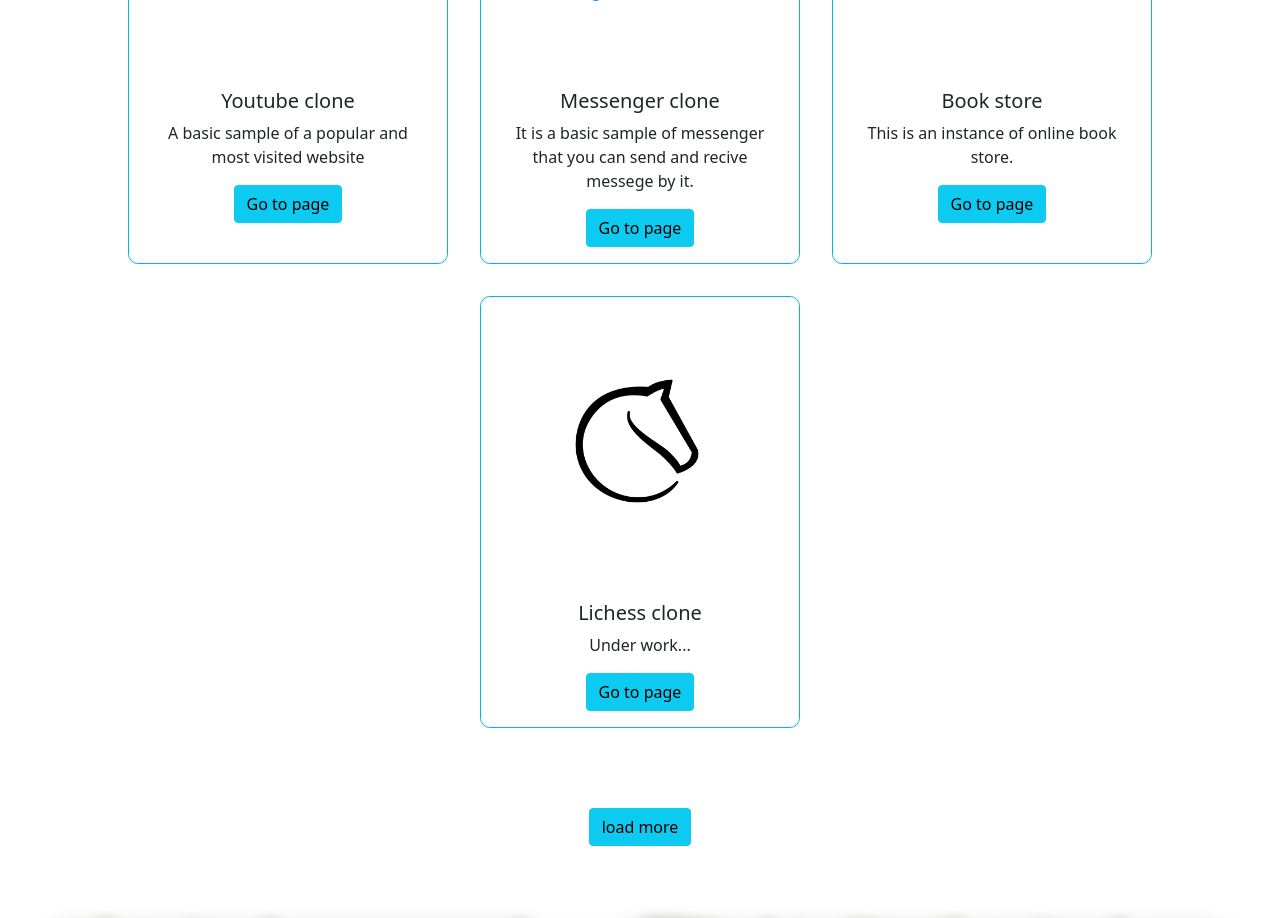
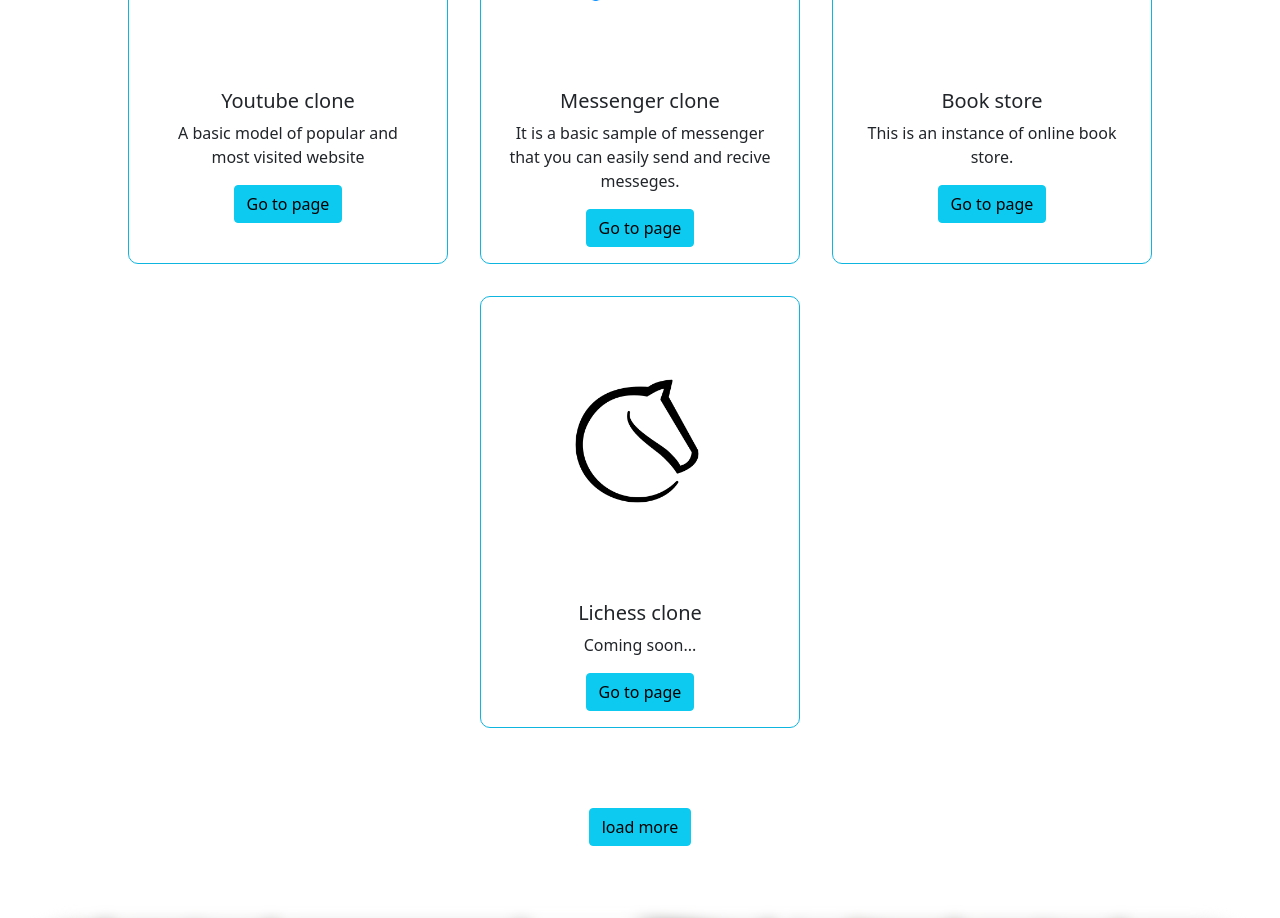
Before and after one commit to Mustafa-Zahedi/portfolio, a React (Create React App) app: page / in a window 1280 px wide. Shown: the part 2200-3118 px from the top of the page. Built offline with nearby package versions, Linux system fonts and the light colour scheme.

Commit message:
some chagne on explaination phrases

```diff
--- a/src/components/portofolio.jsx
+++ b/src/components/portofolio.jsx
@@ -9,7 +9,7 @@
       src: "./youtube.jpg",
       type: "desktop",
       link: "https://youtube-clone-liart.vercel.app",
-      explain: `A basic sample of a popular and most visited website`,
+      explain: `A basic model of popular and most visited website`,
     },
     {
       name: "Messenger clone",
@@ -17,7 +17,7 @@
       type: "web",
       link: "https://chat-messenger-psi.vercel.app/chats",
       explain:
-        "It is a basic sample of messenger that you can send and recive messege by it.",
+        "It is a basic sample of messenger that you can easily send and recive messeges.",
     },
     {
       name: "Book store",
@@ -30,7 +30,7 @@
       name: "Lichess clone",
       src: "./lichess.png",
       type: "web",
-      explain: `Under work...`,
+      explain: `Coming soon...`,
     },
   ];
 
```
